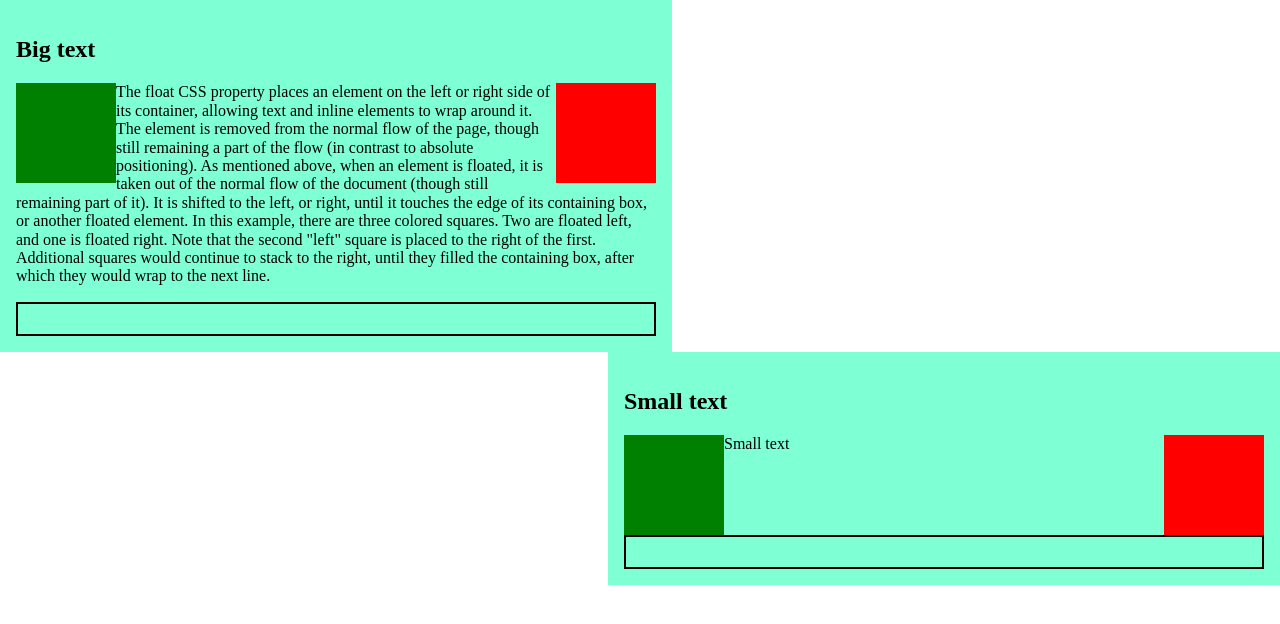
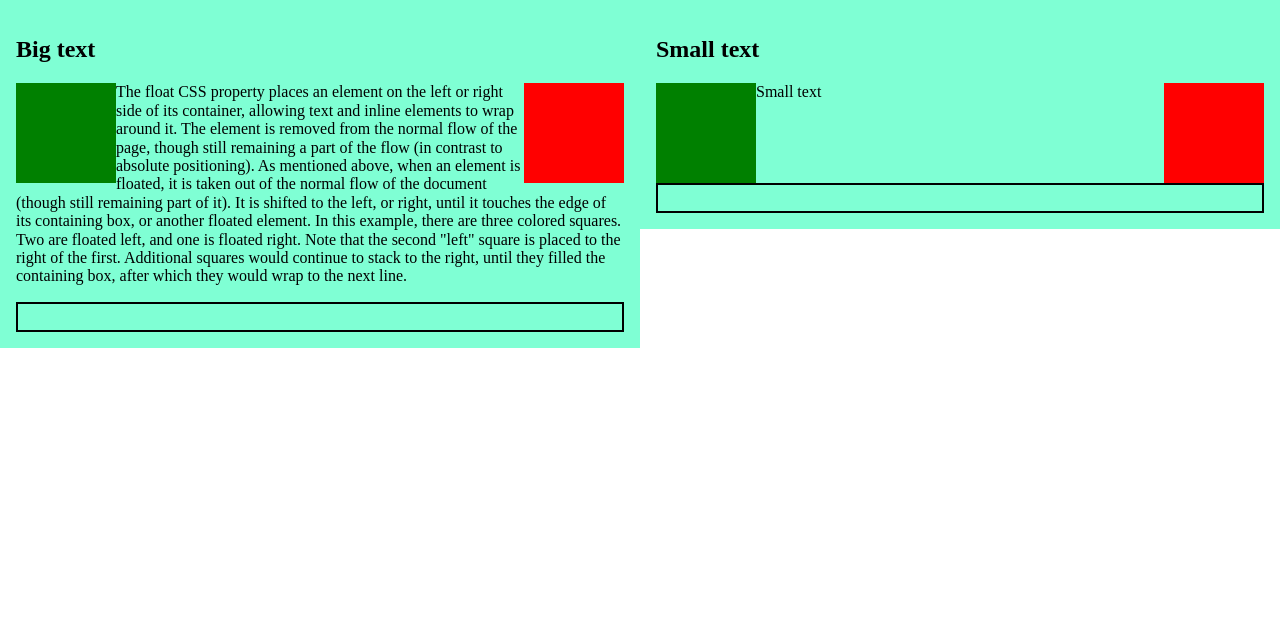
Before and after one commit to Alex666777666/Clearfix, a plain HTML site: page index.html in a window 1280 px wide. Drawn offline with nearby package versions, Linux system fonts and the light colour scheme.

Commit message:
Update styles.css

```diff
--- a/styles.css
+++ b/styles.css
@@ -1,11 +1,11 @@
-.container:first-child {
+* {
+  box-sizing: border-box;
+}
+.container {
   float: left;
   width: 50%;
 }
-.container:last-child {
-  float: right;
-  width: 50%;
-}
+
 .green {
   float: left;
   background-color: green;
```
